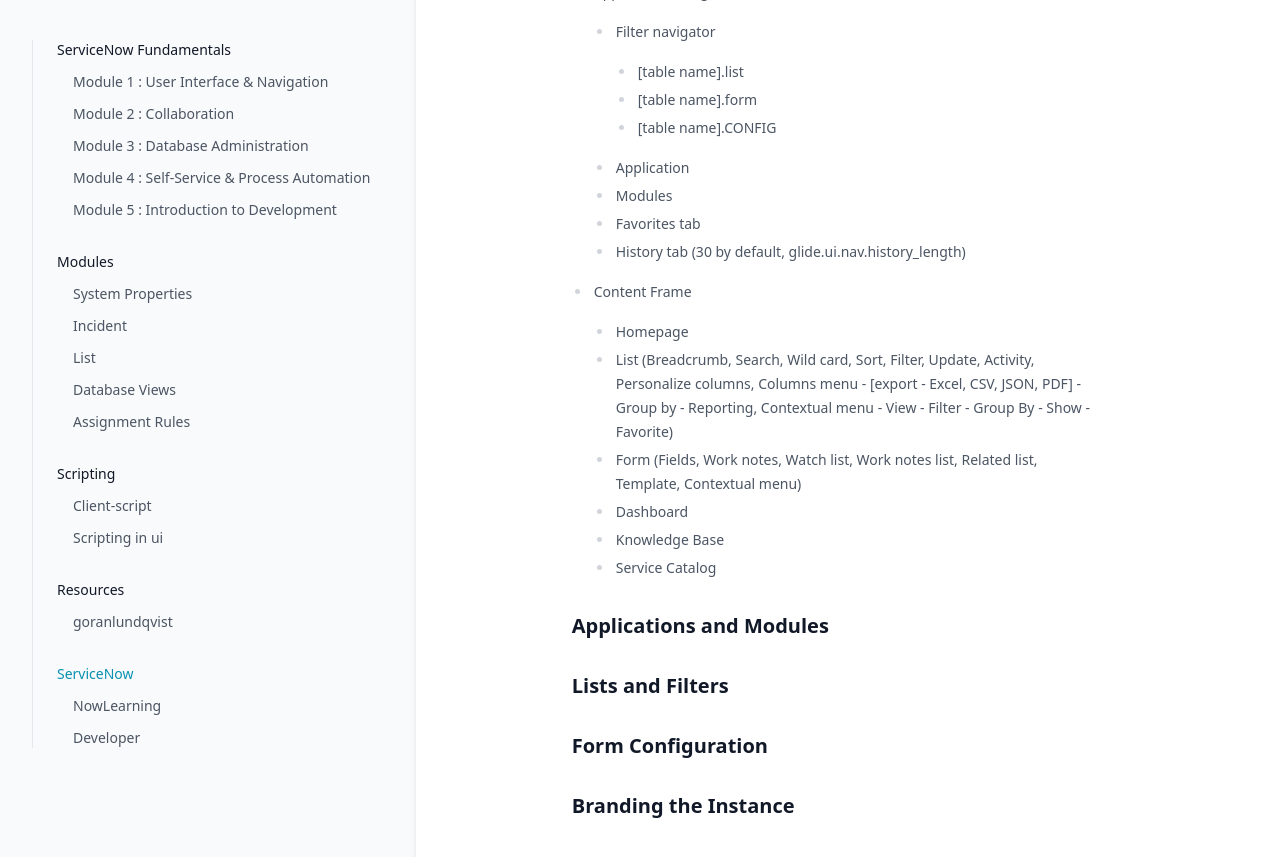
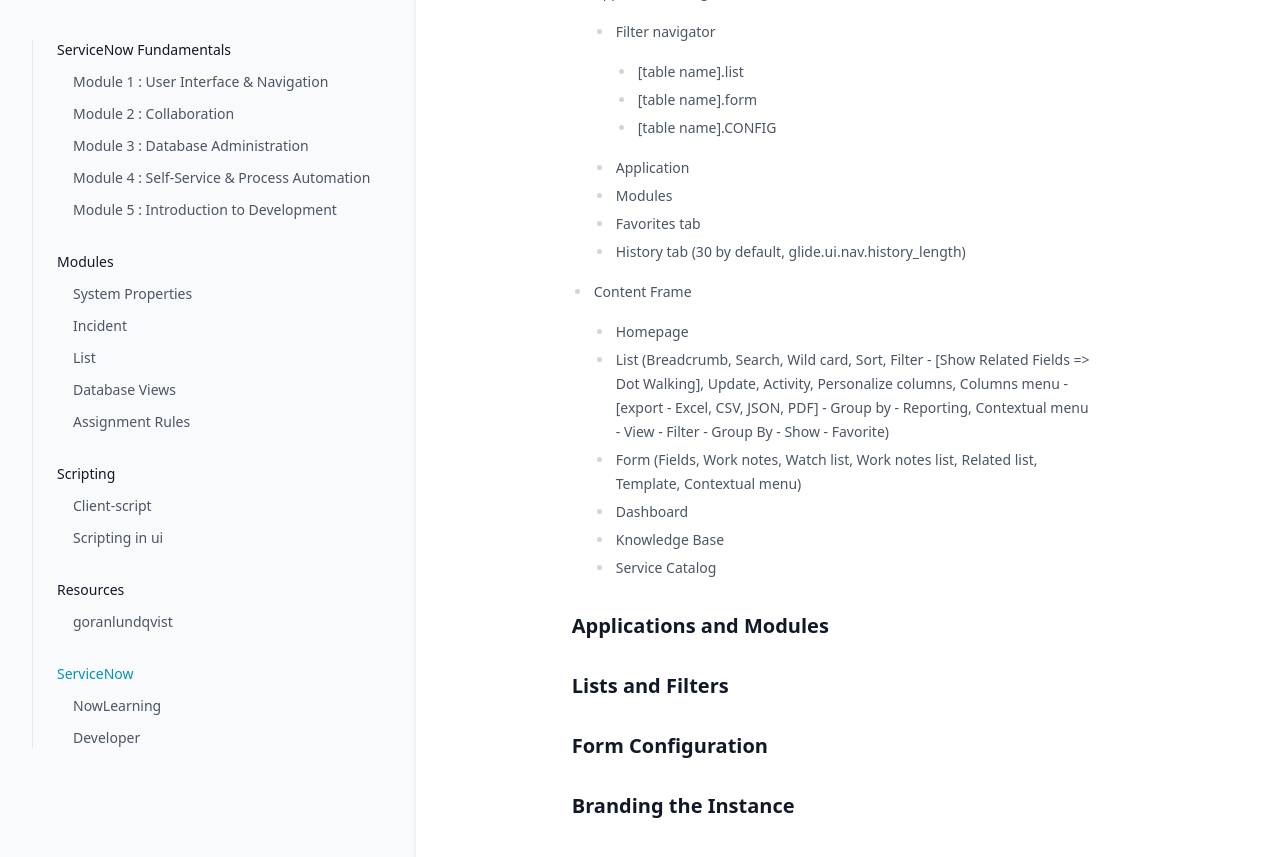
Before and after one commit to greglejeune/ebook, a Jekyll site: the page built from _servicenow/2021-11-01-snf-module1.md, in a window 1280 px wide and 900 px high, scrolled down 1787 px. Shown: the top 857 px of the window. Built offline with Jekyll 4.4.1, drawn with Linux system fonts in a browser that asks for light colours.

Commit message:
Update 2021-11-01-snf-module1.md

```diff
--- a/_servicenow/2021-11-01-snf-module1.md
+++ b/_servicenow/2021-11-01-snf-module1.md
@@ -115,7 +115,7 @@ category: snf
     <ul>
       <li>Homepage</li>
       <li>
-        List (Breadcrumb, Search, Wild card, Sort, Filter, Update, Activity, Personalize columns, Columns menu - [export - Excel, CSV, JSON, PDF] - Group by - Reporting, Contextual menu - View - Filter - Group By - Show - Favorite)
+        List (Breadcrumb, Search, Wild card, Sort, Filter - [Show Related Fields => Dot Walking], Update, Activity, Personalize columns, Columns menu - [export - Excel, CSV, JSON, PDF] - Group by - Reporting, Contextual menu - View - Filter - Group By - Show - Favorite)
       </li>
       <li>Form (Fields, Work notes, Watch list, Work notes list, Related list, Template, Contextual menu)</li>
       <li>Dashboard</li>
```
